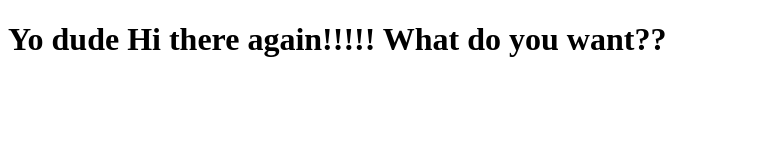
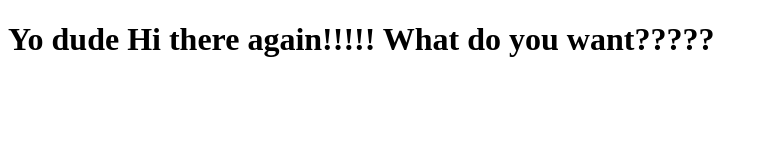
Before and after one commit to pipsy100/barebones, a React app: page / in a window 1280 px wide. Shown: the top 160 px of the page, without its empty margins (0-768 px from the left). Built offline with nearby package versions, Linux system fonts and the light colour scheme.

Commit message:
seventh commit

```diff
--- a/src/App.js
+++ b/src/App.js
@@ -2,7 +2,7 @@ import React from 'react'
 
 const App = () => {
     return <div>
-        <h1>Yo dude Hi there again!!!!! What do you want??</h1>
+        <h1>Yo dude Hi there again!!!!! What do you want?????</h1>
     </div>
 }
 
```
Also changed, not shown: 2 other files (tests, documents, lock files or other folders).
